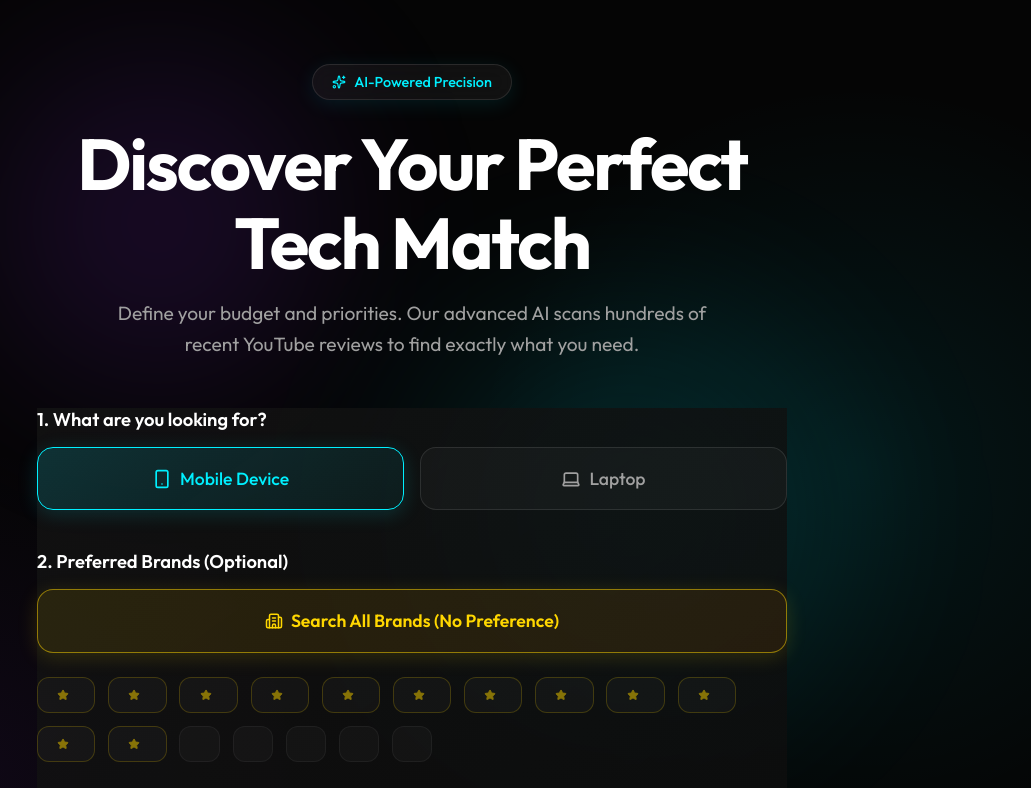
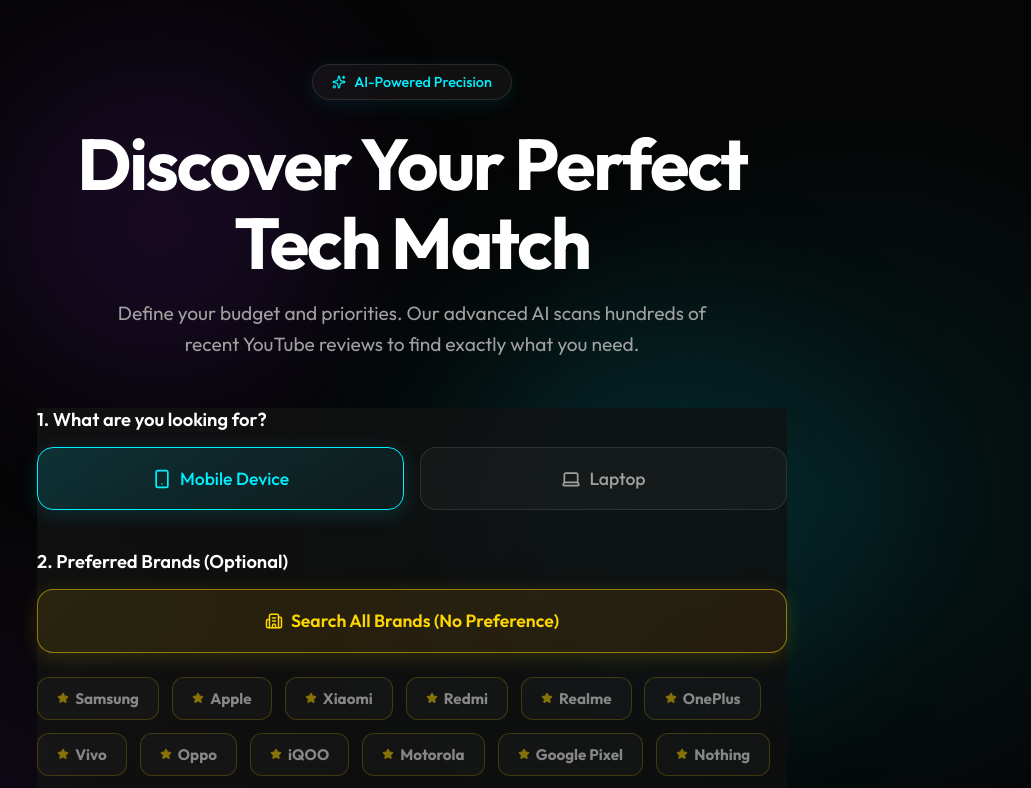
Before and after one commit to Soumyadip-aiml-AlienX/FindX, a Next.js app: page / in a window 1280 px wide. Shown: the top 788 px of the page, without its empty margins (228-1259 px from the left). Built offline with nearby package versions, Linux system fonts and the light colour scheme.

Commit message:
Fix: Restored brand names in UI chips

```diff
--- a/src/app/page.tsx
+++ b/src/app/page.tsx
@@ -275,6 +275,7 @@
                       }}
                     >
                       {isTop && <Star size={12} className={styles.topStar} fill="currentColor" />}
+                      {company}
                     </button>
                   )})}
                 </div>
```
